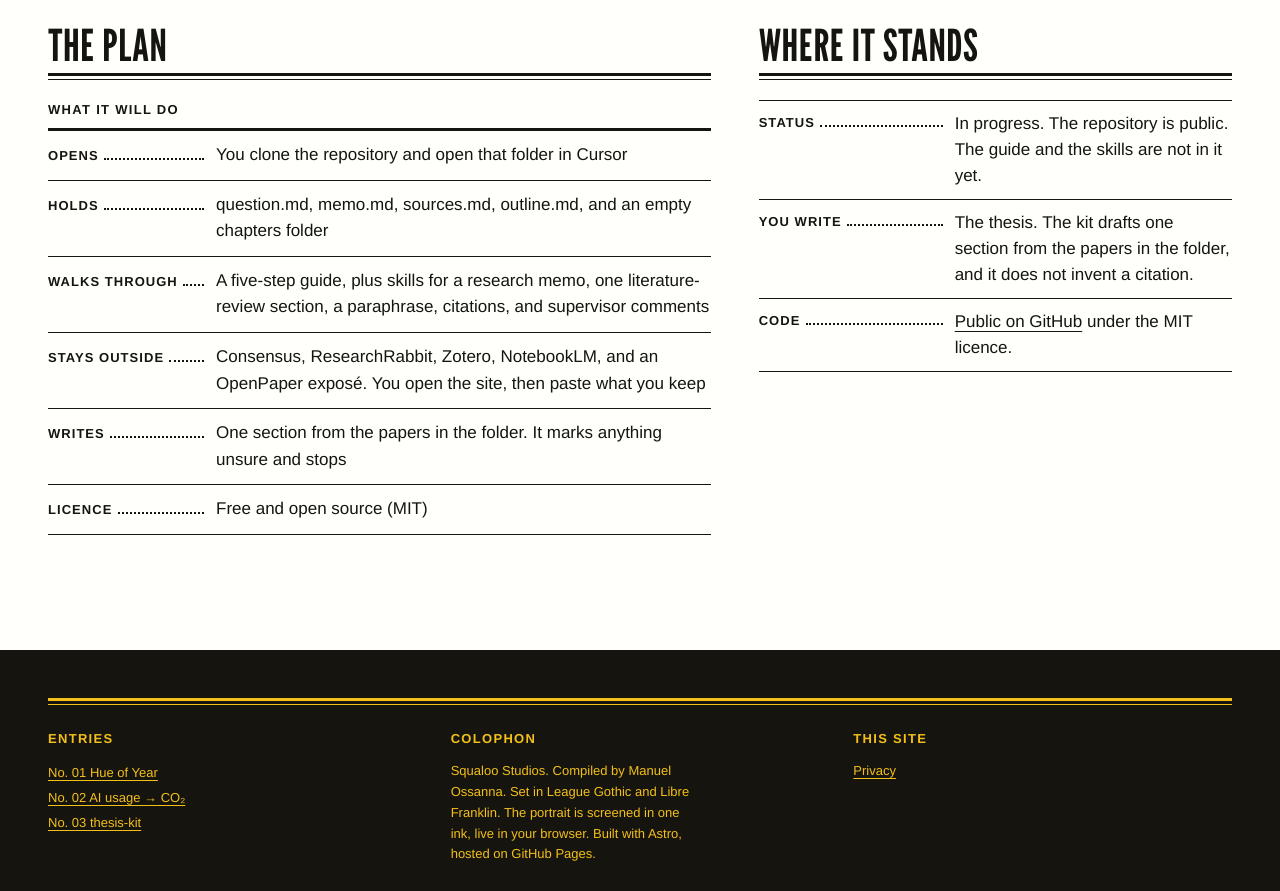
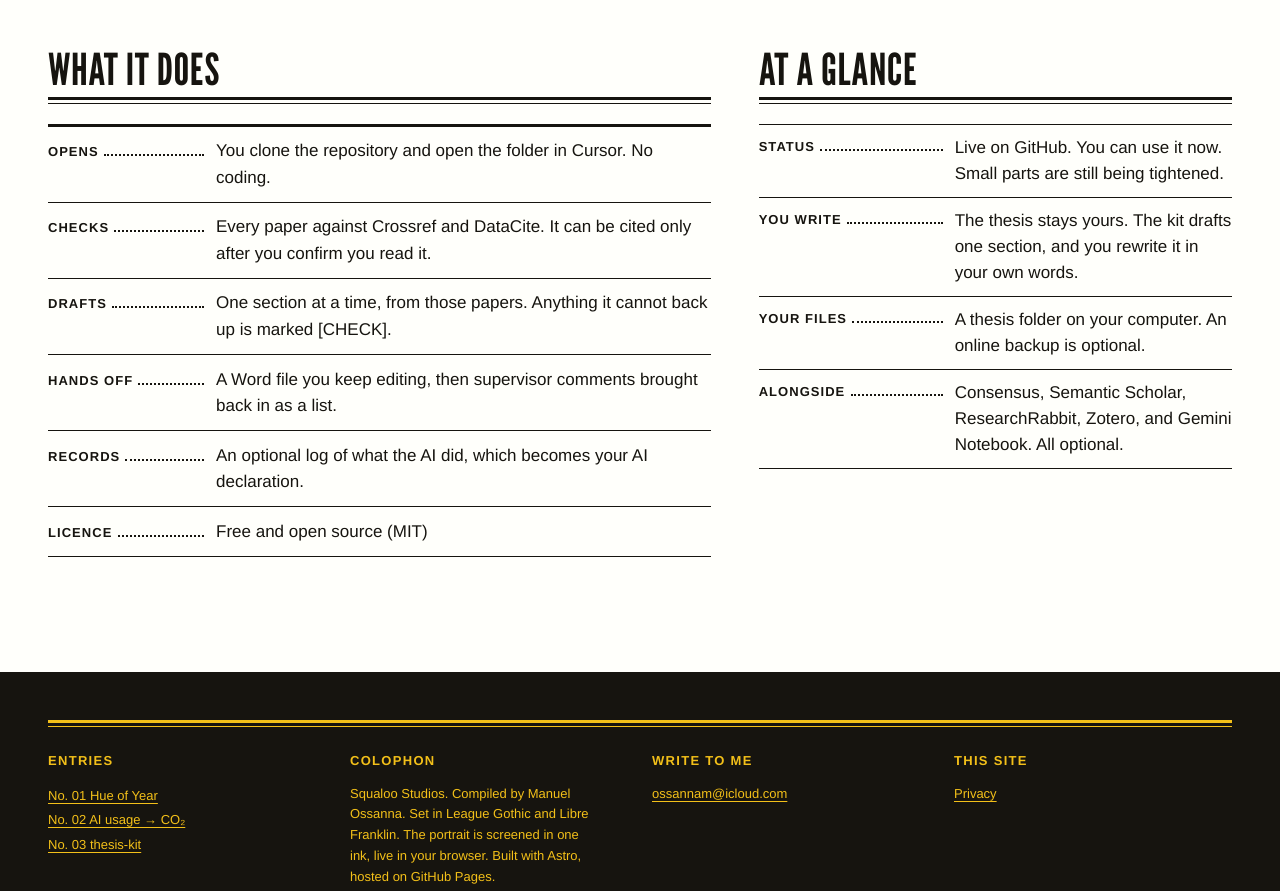
Before and after one commit to CTRLMANu/squaloo-studio, an Astro site: page /thesis-kit in a window 1280 px wide. Shown: the part 820-1711 px from the top of the page. Built offline with nearby package versions, Linux system fonts and the light colour scheme; Astro itself is replaced by a stand-in of ours.

Commit message:
Mark thesis-kit live and link it to the public repository.
Co-authored-by: Cursor <cursoragent@cursor.com>

```diff
--- a/src/components/ThesisPlan.astro
+++ b/src/components/ThesisPlan.astro
@@ -1,29 +1,34 @@
 ---
-// The thesis-kit plan, set as a reference table. Shared by the home page and the entry page.
+// What thesis-kit does, set as a reference table. Shared by the home page and the entry page.
+interface Props {
+  /** Home shows this above the table. The entry page uses its own heading instead. */
+  caption?: string;
+}
+const { caption = 'What it does' } = Astro.props;
 ---
 
 <table class="reference">
-  <caption>What it will do</caption>
+  {caption && <caption>{caption}</caption>}
   <tbody>
     <tr>
       <th scope="row"><span>Opens</span></th>
-      <td>You clone the repository and open that folder in Cursor</td>
+      <td>You clone the repository and open the folder in Cursor. No coding.</td>
     </tr>
     <tr>
-      <th scope="row"><span>Holds</span></th>
-      <td>question.md, memo.md, sources.md, outline.md, and an empty chapters folder</td>
+      <th scope="row"><span>Checks</span></th>
+      <td>Every paper against Crossref and DataCite. It can be cited only after you confirm you read it.</td>
     </tr>
     <tr>
-      <th scope="row"><span>Walks through</span></th>
-      <td>A five-step guide, plus skills for a research memo, one literature-review section, a paraphrase, citations, and supervisor comments</td>
+      <th scope="row"><span>Drafts</span></th>
+      <td>One section at a time, from those papers. Anything it cannot back up is marked [CHECK].</td>
     </tr>
     <tr>
-      <th scope="row"><span>Stays outside</span></th>
-      <td>Consensus, ResearchRabbit, Zotero, NotebookLM, and an OpenPaper exposé. You open the site, then paste what you keep</td>
+      <th scope="row"><span>Hands off</span></th>
+      <td>A Word file you keep editing, then supervisor comments brought back in as a list.</td>
     </tr>
     <tr>
-      <th scope="row"><span>Writes</span></th>
-      <td>One section from the papers in the folder. It marks anything unsure and stops</td>
+      <th scope="row"><span>Records</span></th>
+      <td>An optional log of what the AI did, which becomes your AI declaration.</td>
     </tr>
     <tr>
       <th scope="row"><span>Licence</span></th>
--- a/src/data/entries.ts
+++ b/src/data/entries.ts
@@ -6,6 +6,8 @@ export type Entry = {
   titleHtml: string;
   status: 'Live' | 'In progress';
   summary: string;
+  /** Public home for the project, when it has one. */
+  url?: string;
 };
 
 export const entries: Entry[] = [
@@ -30,7 +32,8 @@ export const entries: Entry[] = [
     slug: 'thesis-kit',
     title: 'thesis-kit',
     titleHtml: 'thesis-kit',
-    status: 'In progress',
+    status: 'Live',
     summary: 'A Cursor workspace for writing a thesis from sources you checked yourself.',
+    url: 'https://github.com/CTRLMANu/thesis-kit',
   },
 ];
--- a/src/layouts/Base.astro
+++ b/src/layouts/Base.astro
@@ -71,6 +71,10 @@ const websiteLd = {
           </p>
         </div>
         <div>
+          <h2 class="label">Write to me</h2>
+          <p><a href={`mailto:${SITE.email}`}>{SITE.email}</a></p>
+        </div>
+        <div>
           <h2 class="label">This site</h2>
           <p><a href="/privacy/">Privacy</a></p>
         </div>
--- a/src/pages/thesis-kit/index.astro
+++ b/src/pages/thesis-kit/index.astro
@@ -5,36 +5,33 @@ import ThesisPlan from '../../components/ThesisPlan.astro';
 import { entries } from '../../data/entries';
 
 const thesis = entries.find((e) => e.slug === 'thesis-kit')!;
-const repo = 'https://github.com/CTRLMANu/thesis-kit';
 const lede =
-  'A Cursor workspace for writing a thesis from sources you checked yourself. You clone it, open the folder, and it already knows the next step: the question, the papers you kept, then one section at a time.';
+  'A Cursor workspace for writing a thesis from sources you checked yourself. You open the folder, and it finds papers, checks them, and drafts one section at a time. It only cites papers you have opened and confirmed.';
 ---
 
 <Base
   title={thesis.title}
-  description="thesis-kit is a public Cursor workspace in progress for writing a thesis from sources you checked yourself."
+  description="thesis-kit is a Cursor workspace for writing a thesis from sources you checked yourself. Clone it, open the folder, and the assistant works from papers you confirmed."
 >
   <EntryOpener entry={thesis} lede={lede}>
     <p class="actions">
-      <a href={repo} rel="noopener">See the repository</a>
+      <a class="button" href={thesis.url} rel="noopener">Get it on GitHub</a>
     </p>
   </EntryOpener>
 
   <main class="chapter">
-    <section aria-labelledby="plan-title">
-      <h2 id="plan-title" class="rule-under">The plan</h2>
-      <ThesisPlan />
+    <section aria-labelledby="does-title">
+      <h2 id="does-title" class="rule-under">What it does</h2>
+      <ThesisPlan caption="" />
     </section>
 
-    <section aria-labelledby="state-title">
-      <h2 id="state-title" class="rule-under">Where it stands</h2>
+    <section aria-labelledby="glance-title">
+      <h2 id="glance-title" class="rule-under">At a glance</h2>
       <dl class="facts">
-        <div><dt>Status</dt><dd>In progress. The repository is public. The guide and the skills are not in it yet.</dd></div>
-        <div><dt>You write</dt><dd>The thesis. The kit drafts one section from the papers in the folder, and it does not invent a citation.</dd></div>
-        <div>
-          <dt>Code</dt>
-          <dd><a href={repo} rel="noopener">Public on GitHub</a> under the MIT licence.</dd>
-        </div>
+        <div><dt>Status</dt><dd>Live on GitHub. You can use it now. Small parts are still being tightened.</dd></div>
+        <div><dt>You write</dt><dd>The thesis stays yours. The kit drafts one section, and you rewrite it in your own words.</dd></div>
+        <div><dt>Your files</dt><dd>A thesis folder on your computer. An online backup is optional.</dd></div>
+        <div><dt>Alongside</dt><dd>Consensus, Semantic Scholar, ResearchRabbit, Zotero, and Gemini Notebook. All optional.</dd></div>
       </dl>
     </section>
   </main>
```
Also changed, not shown: src/pages/index.astro (+10 -6 lines).
